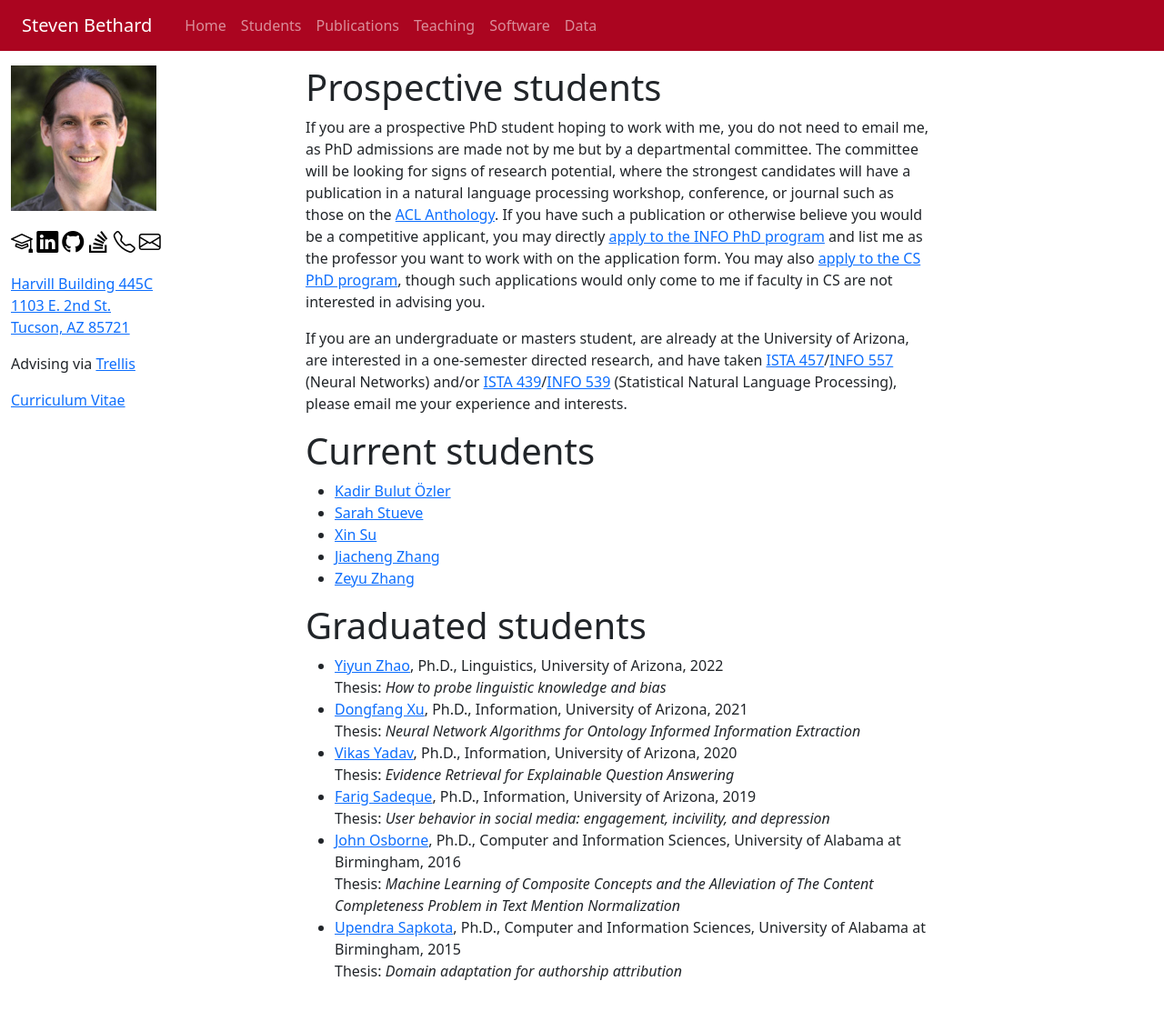
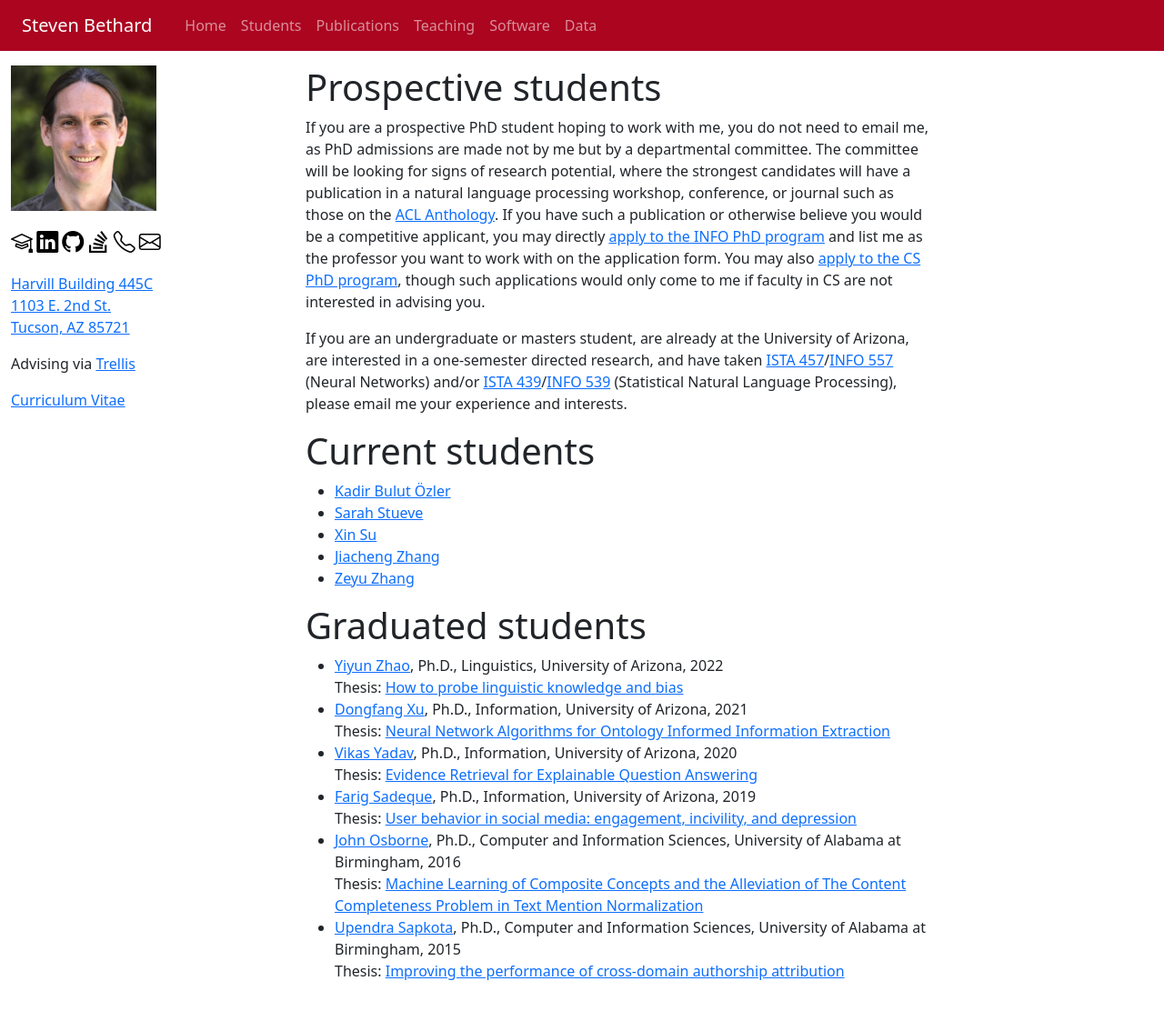
Before and after one commit to bethard/bethard.github.io, a Jekyll site: the page built from students.md, in a window 1280 px wide. Shown: the whole page at 91% size. Built offline with Jekyll 4.4.1, drawn with Linux system fonts in a browser that asks for light colours.

Commit message:
adds links to theses

```diff
--- a/students.md
+++ b/students.md
@@ -24,14 +24,14 @@ If you are an undergraduate or masters student, are already at the University of
 # Graduated students #
 
 * [Yiyun Zhao](https://www.linkedin.com/in/yiyunzhaoluna/), Ph.D., Linguistics, University of Arizona, 2022
-  Thesis: *How to probe linguistic knowledge and bias*
+  Thesis: [How to probe linguistic knowledge and bias](https://repository.arizona.edu/handle/10150/665646)
 * [Dongfang Xu](https://www.linkedin.com/in/dongfangxu9), Ph.D., Information, University of Arizona, 2021
-  Thesis: *Neural Network Algorithms for Ontology Informed Information Extraction*
+  Thesis: [Neural Network Algorithms for Ontology Informed Information Extraction](https://repository.arizona.edu/handle/10150/650879)
 * [Vikas Yadav](https://www.linkedin.com/in/vyf95/), Ph.D., Information, University of Arizona, 2020
-  Thesis: *Evidence Retrieval for Explainable Question Answering*
+  Thesis: [Evidence Retrieval for Explainable Question Answering](https://repository.arizona.edu/handle/10150/656828)
 * [Farig Sadeque](https://www.linkedin.com/in/farig-sadeque-a982125b/), Ph.D., Information, University of Arizona, 2019
-  Thesis: *User behavior in social media: engagement, incivility, and depression*
+  Thesis: [User behavior in social media: engagement, incivility, and depression](https://repository.arizona.edu/handle/10150/633192)
 * [John Osborne](https://www.linkedin.com/in/john-osborne-11baa154/), Ph.D., Computer and Information Sciences, University of Alabama at Birmingham, 2016
-  Thesis: *Machine Learning of Composite Concepts and the Alleviation of The Content Completeness Problem in Text Mention Normalization*
+  Thesis: [Machine Learning of Composite Concepts and the Alleviation of The Content Completeness Problem in Text Mention Normalization](https://www.proquest.com/docview/1853119123)
 * [Upendra Sapkota](https://www.linkedin.com/in/upendra-sapkota/), Ph.D., Computer and Information Sciences, University of Alabama at Birmingham, 2015
-  Thesis: *Domain adaptation for authorship attribution*
+  Thesis: [Improving the performance of cross-domain authorship attribution](https://www.proquest.com/docview/1750069695/)
```
